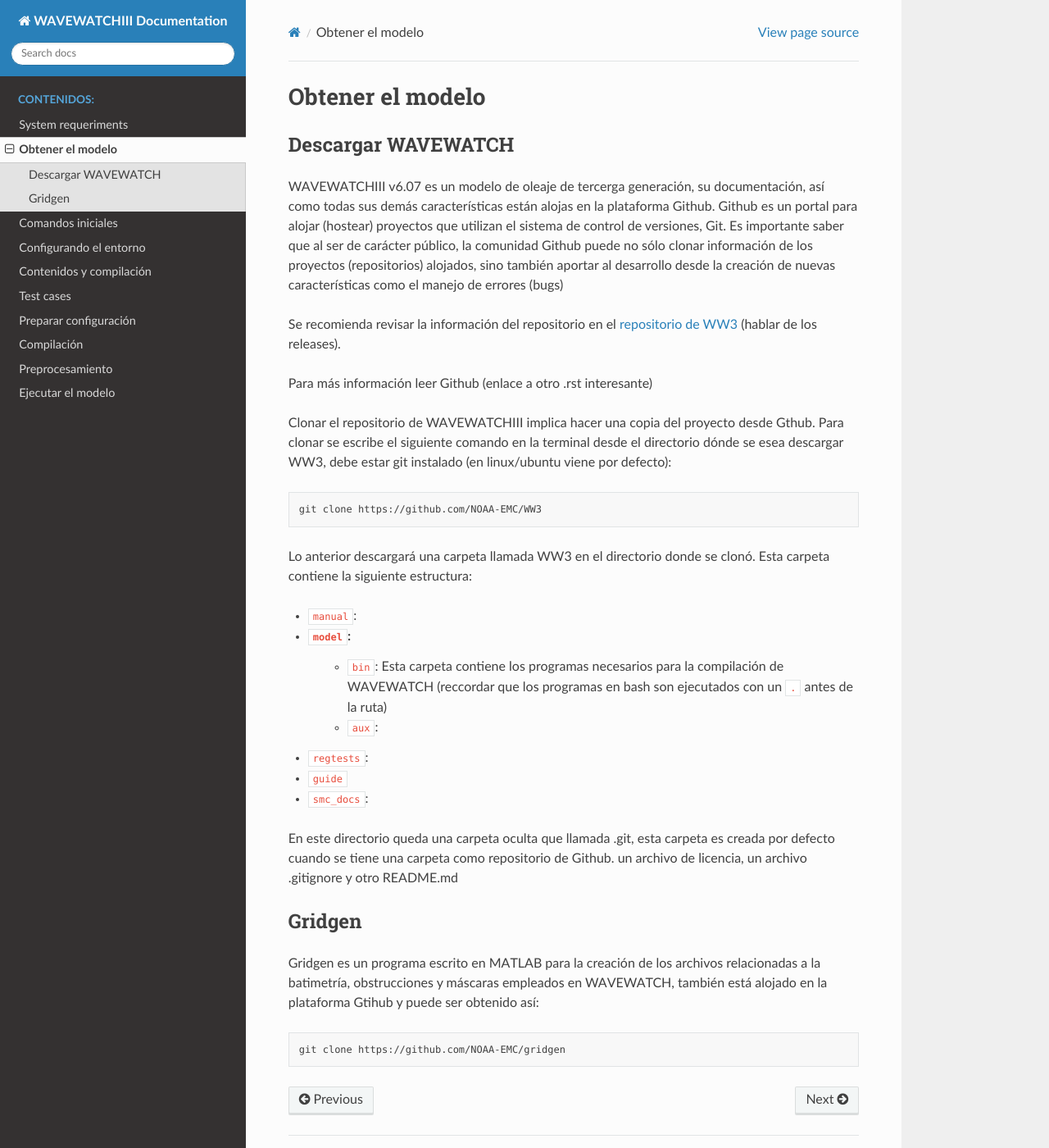
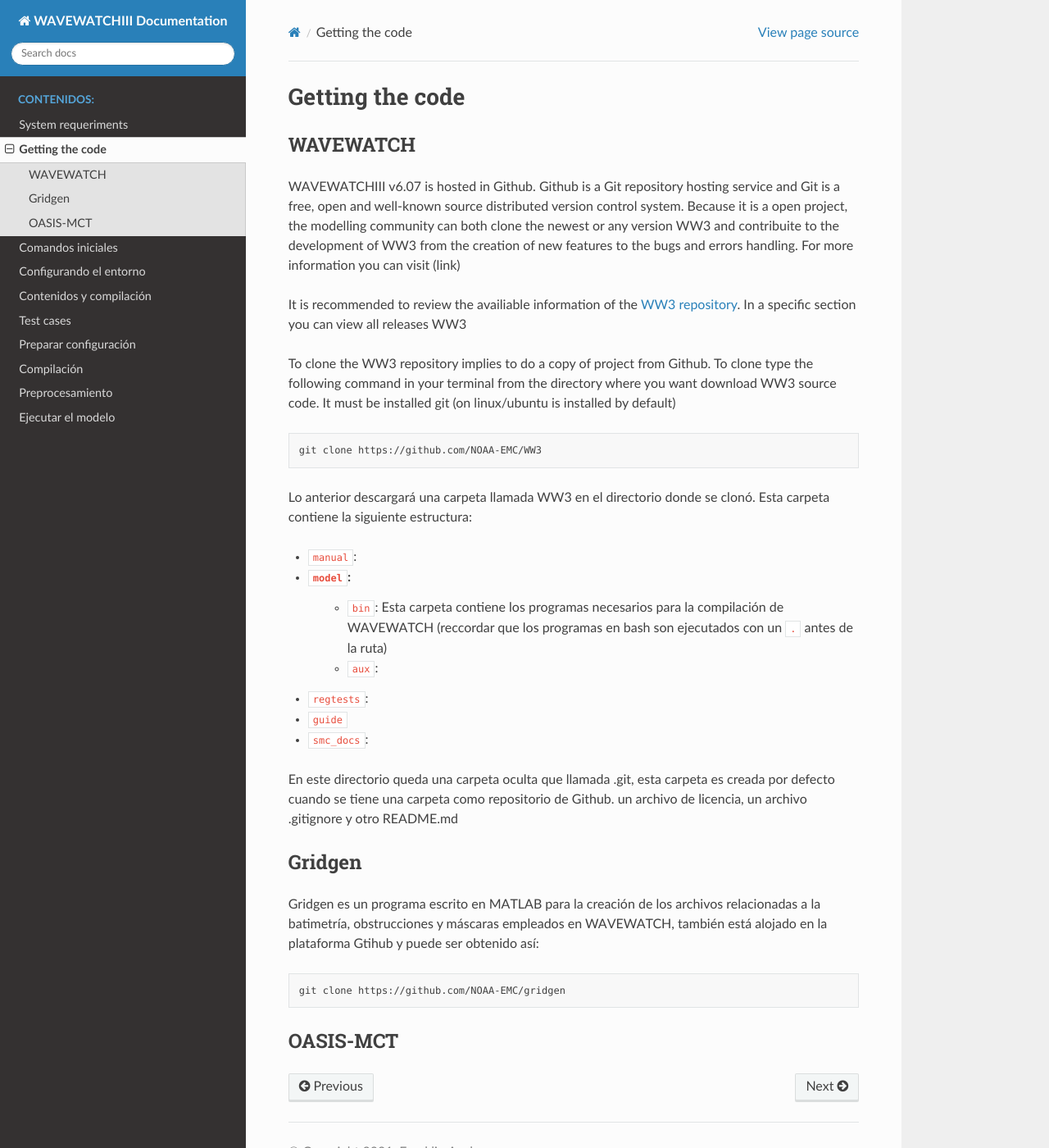
Before and after one commit to FrankAyalaC/WW3_docs, a Sphinx documentation site: the page built from source/obt_model.rst, in a window 1280 px wide and 1400 px high. Shown: the whole window at 82% size. Built offline with Sphinx 7.4.7 and the Read the Docs theme 2.0.0, drawn with Linux system fonts in a browser that asks for light colours.

Commit message:
Uploading getting code section

```diff
--- a/source/obt_model.rst
+++ b/source/obt_model.rst
@@ -1,19 +1,15 @@
-Obtener el modelo
-=================
+Getting the code
+================
 
+*********
+WAVEWATCH
+*********
 
-*******************
-Descargar WAVEWATCH
-*******************
+WAVEWATCHIII v6.07 is hosted in Github. Github is a Git repository hosting service and Git is a free, open and well-known source distributed version control system. Because it is a open project, the modelling community can both clone the newest or any version WW3 and contribuite to the development of WW3 from the creation of new features to the bugs and errors handling. For more information you can visit (link)
 
-WAVEWATCHIII v6.07 es un modelo de oleaje de tercerga generación, su documentación, así como todas sus demás características están alojas en la plataforma Github. Github es un portal para alojar (hostear) proyectos que utilizan el sistema de control de versiones, Git. Es importante saber que al ser de carácter público, la comunidad Github puede no sólo clonar información de los proyectos (repositorios) alojados, sino también aportar al desarrollo desde la creación de nuevas características como el manejo de errores (bugs)
+It is recommended to review the availiable information of the `WW3 repository <https://github.com/NOAA-EMC/WW3>`_. In a specific section you can view all releases WW3
 
-Se recomienda revisar la información del repositorio en el `repositorio de WW3 <https://github.com/NOAA-EMC/WW3>`_ (hablar de los releases).
-
-
-Para más información leer Github (enlace a otro .rst interesante)
-
-Clonar el repositorio de WAVEWATCHIII implica hacer una copia del proyecto desde Gthub. Para clonar se escribe el siguiente comando en la terminal desde el directorio dónde se esea descargar WW3, debe estar git instalado (en linux/ubuntu viene por defecto):
+To clone the WW3 repository implies to do a copy of project from Github. To clone type the following command in your terminal from the directory where you want download WW3 source code. It must be installed git (on linux/ubuntu is installed by default)
 
 .. code-block:: bash
 
@@ -42,3 +38,8 @@
 .. code-block:: bash
 
 	git clone https://github.com/NOAA-EMC/gridgen
+
+
+*********
+OASIS-MCT
+*********
--- a/source/prereq.rst
+++ b/source/prereq.rst
@@ -52,11 +52,13 @@
 Installing dependences
 ----------------------
 
-Before getting started, you must move into to the folder that contain WRF model directory and to type.
+Before getting started, you must move into to the folder that contain WRF model directory and to type
 
-mkdir -p Build_WRF/Libraries
+.. code-block:: bash
 
-The command -p will create parent directory first if it doesn't exist, i.e ``Build_WRF`` and then will create the folder ``Libraries`` where will be installed the libraries.
+    mkdir -p Build_WRF/Libraries
+
+The command ``-p`` will create parent directory first if it doesn't exist, i.e ``Build_WRF`` and then will create the folder ``Libraries`` where will be installed the libraries.
 
 Add the following enviroment variables to your bash profile. In our case, the bash profile is ``.zshrc``, this file is normally in ``home`` folder and you can easily edit it.
 
@@ -171,8 +173,10 @@
 
 If the terminal print: **yes**, then all is working perfectly!
 
+****************
 Installing MPICH
-----------------
+****************
+
 MPICH library is necessary if you are planning to build WW3 in parallel and to couple WW3 with WRF. If your machine does not have more than 1 processor, or if you have no need to run WW3 with multiple processors, you can skip this section.
 
 To install this library:
```
Also changed, not shown: 12 other files.
